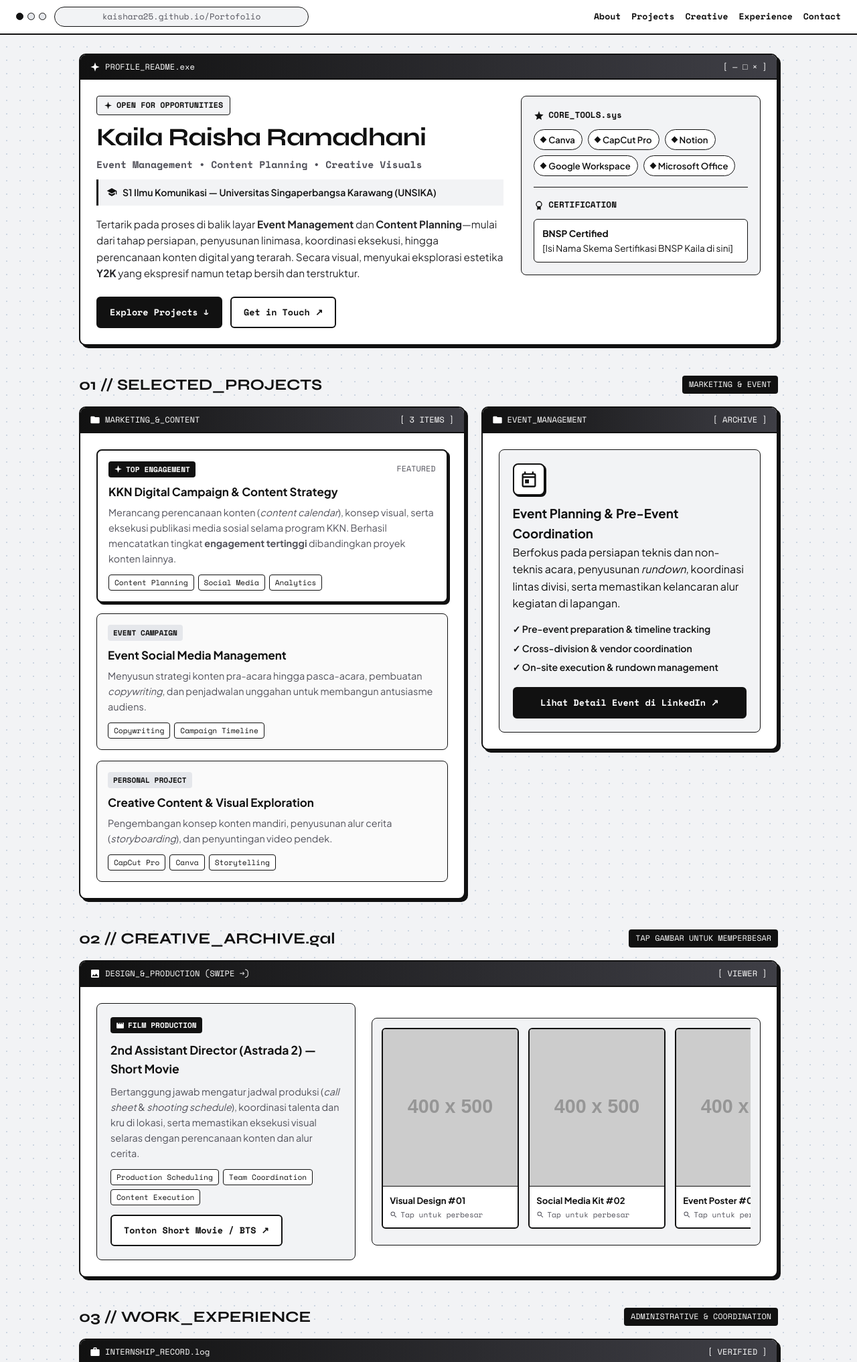
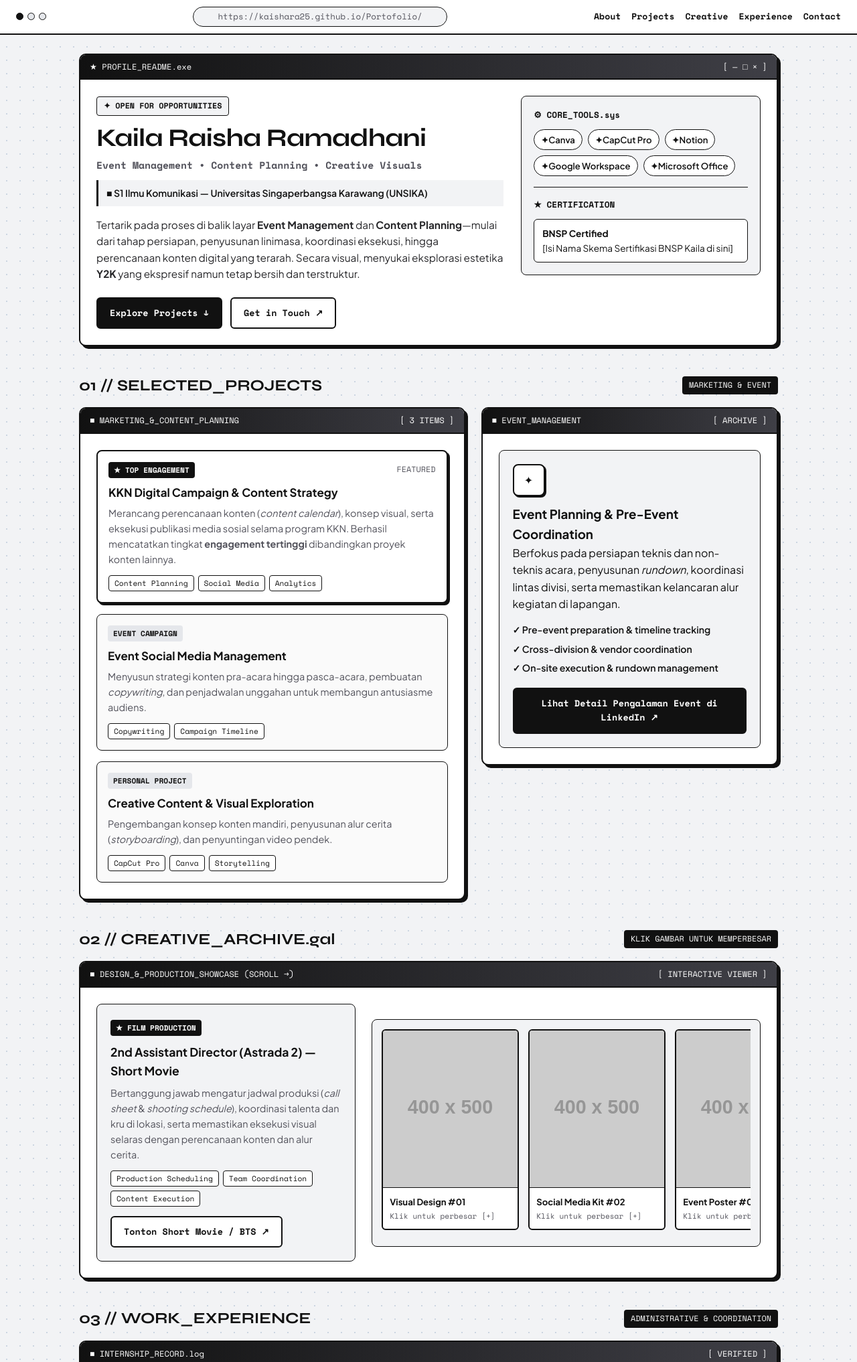
Before and after one commit to kaishara25/Portofolio, a plain HTML site: page index.html in a window 1280 px wide. Shown: the top 2034 px of the page at 67% size. Drawn offline with nearby package versions, Linux system fonts and the light colour scheme; placeholder pictures from the web are drawn by us.

Commit message:
Update index.html

```diff
--- a/index.html
+++ b/index.html
@@ -2,7 +2,7 @@
 <html lang="id">
 <head>
   <meta charset="UTF-8" />
-  <meta name="viewport" content="width=device-width, initial-scale=1.0, maximum-scale=5.0" />
+  <meta name="viewport" content="width=device-width, initial-scale=1.0" />
   <title>Kaila Raisha Ramadhani — Portfolio</title>
   <link rel="preconnect" href="https://fonts.googleapis.com">
   <link rel="preconnect" href="https://fonts.gstatic.com" crossorigin>
@@ -11,14 +11,12 @@
 </head>
 <body>
 
-  <!-- Top Retro Browser Bar (Mobile Responsive) -->
+  <!-- Top Retro Browser Bar -->
   <header class="topbar">
-    <div class="topbar-top">
-      <div class="window-dots">
-        <span></span><span></span><span></span>
-      </div>
-      <div class="address-bar">kaishara25.github.io/Portofolio</div>
+    <div class="window-dots">
+      <span></span><span></span><span></span>
     </div>
+    <div class="address-bar">https://kaishara25.github.io/Portofolio/</div>
     <nav class="nav-links">
       <a href="#about">About</a>
       <a href="#projects">Projects</a>
@@ -33,26 +31,15 @@
     <!-- HERO & ABOUT SECTION -->
     <section id="about" class="window-box hero-section">
       <div class="window-header">
-        <span class="header-title">
-          <!-- Custom SVG Sparkle -->
-          <svg class="ico" viewBox="0 0 24 24"><path d="M12 2L14.5 9.5L22 12L14.5 14.5L12 22L9.5 14.5L2 12L9.5 9.5L12 2Z"/></svg>
-          PROFILE_README.exe
-        </span>
-        <span class="win-controls">[ — □ × ]</span>
+        <span>★ PROFILE_README.exe</span>
+        <span>[ — □ × ]</span>
       </div>
       <div class="window-body hero-grid">
         <div class="hero-intro">
-          <div class="badge-y2k">
-            <svg class="ico-sm" viewBox="0 0 24 24"><path d="M12 2L14.5 9.5L22 12L14.5 14.5L12 22L9.5 14.5L2 12L9.5 9.5L12 2Z"/></svg>
-            OPEN FOR OPPORTUNITIES
-          </div>
+          <div class="badge-y2k">✦ OPEN FOR OPPORTUNITIES</div>
           <h1>Kaila Raisha Ramadhani</h1>
           <p class="subtitle">Event Management • Content Planning • Creative Visuals</p>
-          <p class="edu-tag">
-            <!-- Custom SVG Graduation Cap -->
-            <svg class="ico" viewBox="0 0 24 24"><path d="M12 3L1 9L12 15L21 10.09V17H23V9M5 13.18V17.18L12 21L19 17.18V13.18L12 17L5 13.18Z"/></svg>
-            S1 Ilmu Komunikasi — Universitas Singaperbangsa Karawang (UNSIKA)
-          </p>
+          <p class="edu-tag">■ S1 Ilmu Komunikasi — Universitas Singaperbangsa Karawang (UNSIKA)</p>
           <p class="about-text">
             Tertarik pada proses di balik layar <strong>Event Management</strong> dan <strong>Content Planning</strong>—mulai dari tahap persiapan, penyusunan linimasa, koordinasi eksekusi, hingga perencanaan konten digital yang terarah. Secara visual, menyukai eksplorasi estetika <strong>Y2K</strong> yang ekspresif namun tetap bersih dan terstruktur.
           </p>
@@ -64,24 +51,16 @@
 
         <!-- Tools & Quick Info Card -->
         <div class="side-panel">
-          <div class="panel-title">
-            <!-- Custom SVG Gear/Star -->
-            <svg class="ico" viewBox="0 0 24 24"><path d="M12 1L14.39 8.26L22 9.27L16.5 14.14L18.18 21.02L12 17.77L5.82 21.02L7.5 14.14L2 9.27L9.61 8.26L12 1Z"/></svg>
-            CORE_TOOLS.sys
-          </div>
+          <div class="panel-title">⚙ CORE_TOOLS.sys</div>
           <ul class="tools-list">
-            <li><span class="dot-y2k"></span> Canva</li>
-            <li><span class="dot-y2k"></span> CapCut Pro</li>
-            <li><span class="dot-y2k"></span> Notion</li>
-            <li><span class="dot-y2k"></span> Google Workspace</li>
-            <li><span class="dot-y2k"></span> Microsoft Office</li>
+            <li><span>✦</span> Canva</li>
+            <li><span>✦</span> CapCut Pro</li>
+            <li><span>✦</span> Notion</li>
+            <li><span>✦</span> Google Workspace</li>
+            <li><span>✦</span> Microsoft Office</li>
           </ul>
           <div class="panel-divider"></div>
-          <div class="panel-title">
-            <!-- Custom SVG Badge/Medal -->
-            <svg class="ico" viewBox="0 0 24 24"><path d="M12 2A7 7 0 0 1 19 9C19 11.38 17.81 13.47 16 14.74V22L12 20L8 22V14.74C6.19 13.47 5 11.38 5 9A7 7 0 0 1 12 2M12 4A5 5 0 0 0 7 9A5 5 0 0 0 12 14A5 5 0 0 0 17 9A5 5 0 0 0 12 4Z"/></svg>
-            CERTIFICATION
-          </div>
+          <div class="panel-title">★ CERTIFICATION</div>
           <div class="cert-card">
             <strong>BNSP Certified</strong>
             <p>[Isi Nama Skema Sertifikasi BNSP Kaila di sini]</p>
@@ -101,11 +80,7 @@
         <!-- Kolom 1: Marketing & Content Planning -->
         <div class="window-box">
           <div class="window-header">
-            <span class="header-title">
-              <!-- Custom SVG Folder -->
-              <svg class="ico" viewBox="0 0 24 24"><path d="M10 4H4C2.89 4 2 4.89 2 6V18A2 2 0 0 0 4 20H20A2 2 0 0 0 22 18V8C22 6.89 21.1 6 20 6H12L10 4Z"/></svg>
-              MARKETING_&_CONTENT
-            </span>
+            <span>■ MARKETING_&_CONTENT_PLANNING</span>
             <span>[ 3 ITEMS ]</span>
           </div>
           <div class="window-body project-list">
@@ -113,10 +88,7 @@
             <!-- Highlight KKN -->
             <article class="project-card featured">
               <div class="card-top">
-                <span class="pill-featured">
-                  <svg class="ico-sm" viewBox="0 0 24 24"><path d="M12 2L14.5 9.5L22 12L14.5 14.5L12 22L9.5 14.5L2 12L9.5 9.5L12 2Z"/></svg>
-                  TOP ENGAGEMENT
-                </span>
+                <span class="pill-featured">★ TOP ENGAGEMENT</span>
                 <span class="year-mono">FEATURED</span>
               </div>
               <h3>KKN Digital Campaign & Content Strategy</h3>
@@ -167,18 +139,12 @@
         <!-- Kolom 2: Event Management -->
         <div class="window-box">
           <div class="window-header">
-            <span class="header-title">
-              <svg class="ico" viewBox="0 0 24 24"><path d="M10 4H4C2.89 4 2 4.89 2 6V18A2 2 0 0 0 4 20H20A2 2 0 0 0 22 18V8C22 6.89 21.1 6 20 6H12L10 4Z"/></svg>
-              EVENT_MANAGEMENT
-            </span>
+            <span>■ EVENT_MANAGEMENT</span>
             <span>[ ARCHIVE ]</span>
           </div>
           <div class="window-body event-box">
             <div class="event-highlight">
-              <div class="icon-badge">
-                <!-- Custom SVG Calendar/Event -->
-                <svg class="ico-lg" viewBox="0 0 24 24"><path d="M19 4H18V2H16V4H8V2H6V4H5C3.89 4 3 4.9 3 6V20A2 2 0 0 0 5 22H19A2 2 0 0 0 21 20V6A2 2 0 0 0 19 4M19 20H5V10H19V20M19 8H5V6H19V8M7 12H12V17H7V12Z"/></svg>
-              </div>
+              <div class="icon-badge">✦</div>
               <h3>Event Planning & Pre-Event Coordination</h3>
               <p>
                 Berfokus pada persiapan teknis dan non-teknis acara, penyusunan <em>rundown</em>, koordinasi lintas divisi, serta memastikan kelancaran alur kegiatan di lapangan.
@@ -189,7 +155,7 @@
                 <div>✓ On-site execution & rundown management</div>
               </div>
               <a href="https://linkedin.com/in/USERNAME-LINKEDIN-KAILA" target="_blank" class="btn-primary full-width">
-                Lihat Detail Event di LinkedIn ↗
+                Lihat Detail Pengalaman Event di LinkedIn ↗
               </a>
             </div>
           </div>
@@ -201,27 +167,19 @@
     <section id="creative" class="section-block">
       <div class="section-header">
         <h2>02 // CREATIVE_ARCHIVE.gal</h2>
-        <span class="tag-mono">TAP GAMBAR UNTUK MEMPERBESAR</span>
+        <span class="tag-mono">KLIK GAMBAR UNTUK MEMPERBESAR</span>
       </div>
 
       <div class="window-box">
         <div class="window-header">
-          <span class="header-title">
-            <!-- Custom SVG Gallery -->
-            <svg class="ico" viewBox="0 0 24 24"><path d="M21 19V5C21 3.9 20.1 3 19 3H5C3.9 3 3 3.9 3 5V19C3 20.1 3.9 21 5 21H19C20.1 21 21 20.1 21 19M8.5 13.5L11 16.51L14.5 12L19 18H5L8.5 13.5Z"/></svg>
-            DESIGN_&_PRODUCTION (SWIPE →)
-          </span>
-          <span>[ VIEWER ]</span>
+          <span>■ DESIGN_&_PRODUCTION_SHOWCASE (SCROLL →)</span>
+          <span>[ INTERACTIVE VIEWER ]</span>
         </div>
         <div class="window-body creative-layout">
 
           <!-- Kiri: Highlight Astrada 2 (Short Movie) -->
           <div class="astrada-card">
-            <span class="pill-featured">
-              <!-- Custom SVG Clapperboard -->
-              <svg class="ico-sm" viewBox="0 0 24 24"><path d="M18 4L20 8H17L15 4H13L15 8H12L10 4H8L10 8H7L5 4H4C2.9 4 2 4.9 2 6V18C2 19.1 2.9 20 4 20H20C21.1 20 22 19.1 22 18V4H18Z"/></svg>
-              FILM PRODUCTION
-            </span>
+            <span class="pill-featured">★ FILM PRODUCTION</span>
             <h3>2nd Assistant Director (Astrada 2) — Short Movie</h3>
             <p>
               Bertanggung jawab mengatur jadwal produksi (<em>call sheet</em> & <em>shooting schedule</em>), koordinasi talenta dan kru di lokasi, serta memastikan eksekusi visual selaras dengan perencanaan konten dan alur cerita.
@@ -243,52 +201,40 @@
               <div class="gallery-item" onclick="openModal(this)"
                    data-title="Y2K Poster & Visual Concept #01"
                    data-desc="Eksplorasi desain grafis dengan pendekatan tipografi Y2K dan tata letak editorial.">
-                <img src="https://placehold.co/400x500/111111/FFFFFF?text=Design+01" alt="Design 01" />
+                <img src="https://placehold.co/400x500/111111/FFFFFF?text=Design+01+(Ganti+Foto)" alt="Design 01" />
                 <div class="item-caption">
                   <strong>Visual Design #01</strong>
-                  <span>
-                    <svg class="ico-xs" viewBox="0 0 24 24"><path d="M9.5 3A6.5 6.5 0 0 1 16 9.5C16 11.11 15.41 12.59 14.44 13.73L14.71 14H15.5L20.5 19L19 20.5L14 15.5V14.71L13.73 14.44C12.59 15.41 11.11 16 9.5 16A6.5 6.5 0 0 1 3 9.5A6.5 6.5 0 0 1 9.5 3M9.5 5C7 5 5 7 5 9.5C5 12 7 14 9.5 14C12 14 14 12 14 9.5C14 7 12 5 9.5 5Z"/></svg>
-                    Tap untuk perbesar
-                  </span>
+                  <span>Klik untuk perbesar [+]</span>
                 </div>
               </div>
 
               <div class="gallery-item" onclick="openModal(this)"
                    data-title="Social Media Campaign Feed #02"
                    data-desc="Desain konten media sosial untuk kebutuhan publikasi dan peningkatan engagement.">
-                <img src="https://placehold.co/400x500/222222/FFFFFF?text=Design+02" alt="Design 02" />
+                <img src="https://placehold.co/400x500/222222/FFFFFF?text=Design+02+(Ganti+Foto)" alt="Design 02" />
                 <div class="item-caption">
                   <strong>Social Media Kit #02</strong>
-                  <span>
-                    <svg class="ico-xs" viewBox="0 0 24 24"><path d="M9.5 3A6.5 6.5 0 0 1 16 9.5C16 11.11 15.41 12.59 14.44 13.73L14.71 14H15.5L20.5 19L19 20.5L14 15.5V14.71L13.73 14.44C12.59 15.41 11.11 16 9.5 16A6.5 6.5 0 0 1 3 9.5A6.5 6.5 0 0 1 9.5 3M9.5 5C7 5 5 7 5 9.5C5 12 7 14 9.5 14C12 14 14 12 14 9.5C14 7 12 5 9.5 5Z"/></svg>
-                    Tap untuk perbesar
-                  </span>
+                  <span>Klik untuk perbesar [+]</span>
                 </div>
               </div>
 
               <div class="gallery-item" onclick="openModal(this)"
                    data-title="Event Promotional Graphic #03"
                    data-desc="Materi promosi visual untuk publikasi acara dan informasi peserta.">
-                <img src="https://placehold.co/400x500/333333/FFFFFF?text=Design+03" alt="Design 03" />
+                <img src="https://placehold.co/400x500/333333/FFFFFF?text=Design+03+(Ganti+Foto)" alt="Design 03" />
                 <div class="item-caption">
                   <strong>Event Poster #03</strong>
-                  <span>
-                    <svg class="ico-xs" viewBox="0 0 24 24"><path d="M9.5 3A6.5 6.5 0 0 1 16 9.5C16 11.11 15.41 12.59 14.44 13.73L14.71 14H15.5L20.5 19L19 20.5L14 15.5V14.71L13.73 14.44C12.59 15.41 11.11 16 9.5 16A6.5 6.5 0 0 1 3 9.5A6.5 6.5 0 0 1 9.5 3M9.5 5C7 5 5 7 5 9.5C5 12 7 14 9.5 14C12 14 14 12 14 9.5C14 7 12 5 9.5 5Z"/></svg>
-                    Tap untuk perbesar
-                  </span>
+                  <span>Klik untuk perbesar [+]</span>
                 </div>
               </div>
 
               <div class="gallery-item" onclick="openModal(this)"
                    data-title="Creative Visual Artwork #04"
                    data-desc="Karya eksplorasi visual menggunakan Canva dan elemen grafis retro-modern.">
-                <img src="https://placehold.co/400x500/444444/FFFFFF?text=Design+04" alt="Design 04" />
+                <img src="https://placehold.co/400x500/444444/FFFFFF?text=Design+04+(Ganti+Foto)" alt="Design 04" />
                 <div class="item-caption">
                   <strong>Creative Artwork #04</strong>
-                  <span>
-                    <svg class="ico-xs" viewBox="0 0 24 24"><path d="M9.5 3A6.5 6.5 0 0 1 16 9.5C16 11.11 15.41 12.59 14.44 13.73L14.71 14H15.5L20.5 19L19 20.5L14 15.5V14.71L13.73 14.44C12.59 15.41 11.11 16 9.5 16A6.5 6.5 0 0 1 3 9.5A6.5 6.5 0 0 1 9.5 3M9.5 5C7 5 5 7 5 9.5C5 12 7 14 9.5 14C12 14 14 12 14 9.5C14 7 12 5 9.5 5Z"/></svg>
-                    Tap untuk perbesar
-                  </span>
+                  <span>Klik untuk perbesar [+]</span>
                 </div>
               </div>
 
@@ -308,11 +254,7 @@
 
       <div class="window-box">
         <div class="window-header">
-          <span class="header-title">
-            <!-- Custom SVG Briefcase -->
-            <svg class="ico" viewBox="0 0 24 24"><path d="M10 2H14A2 2 0 0 1 16 4V6H20A2 2 0 0 1 22 8V19A2 2 0 0 1 20 21H4C2.89 21 2 20.1 2 19V8C2 6.89 2.89 6 4 6H8V4C8 2.89 8.89 2 10 2M14 6V4H10V6H14Z"/></svg>
-            INTERNSHIP_RECORD.log
-          </span>
+          <span>■ INTERNSHIP_RECORD.log</span>
           <span>[ VERIFIED ]</span>
         </div>
         <div class="window-body">
@@ -336,12 +278,8 @@
     <!-- CONTACT SECTION -->
     <footer id="contact" class="window-box footer-section">
       <div class="window-header">
-        <span class="header-title">
-          <!-- Custom SVG Mail -->
-          <svg class="ico" viewBox="0 0 24 24"><path d="M20 4H4C2.9 4 2 4.9 2 6V18C2 19.1 2.9 20 4 20H20C21.1 20 22 19.1 22 18V6C22 4.9 21.1 4 20 4M20 8L12 13L4 8V6L12 11L20 6V8Z"/></svg>
-          CONTACT_TERMINAL.sh
-        </span>
-        <span>[ READY ]</span>
+        <span>■ CONTACT_TERMINAL.sh</span>
+        <span>[ READY TO CONNECT ]</span>
       </div>
       <div class="window-body footer-body">
         <div>
```
